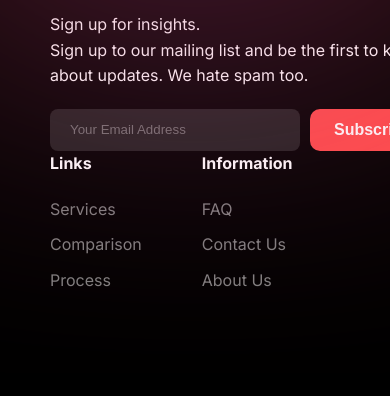
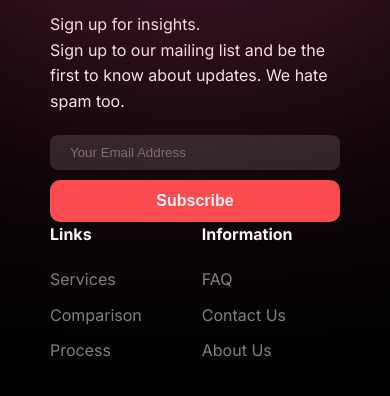
Before and after one commit to anshramanath/covalent-demo-website, a plain HTML site: page index.html in a window 390 px wide. Shown: the part 6812-7208 px from the top of the page. Before the commit the page ends 7185 px from the top, so only its background shows below. Drawn offline with Linux system fonts and the light colour scheme.

Commit message:
Update style.css

```diff
--- a/style.css
+++ b/style.css
@@ -566,4 +566,17 @@ body {
   .cursor-dot {
     display: none;
   }
+
+  .newsletter {
+    flex-direction: column;
+    align-items: stretch;
+  }
+
+  .newsletter input {
+    width: 100%;
+  }
+
+  .newsletter button {
+    width: 100%;
+  }
 }
```
